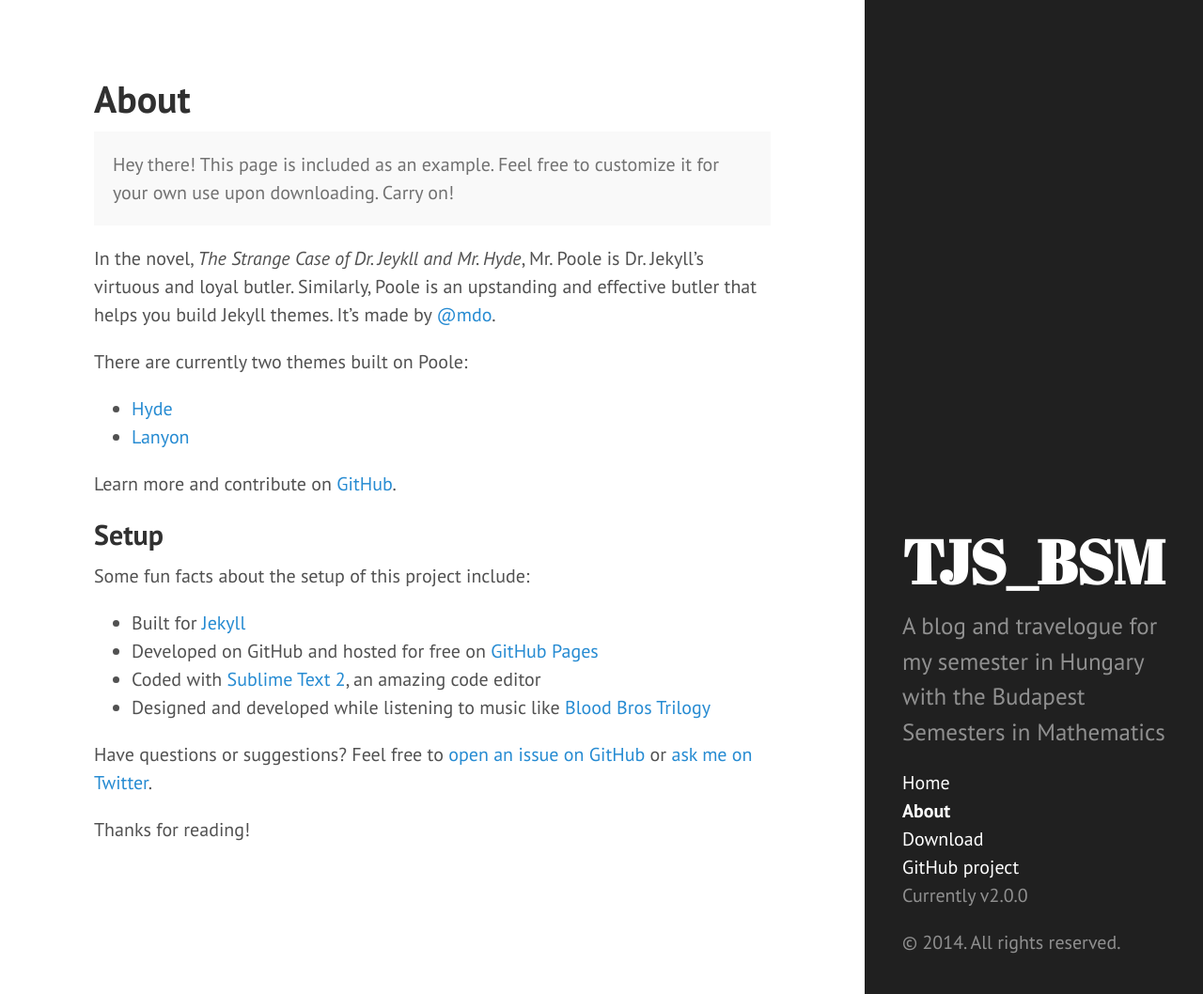
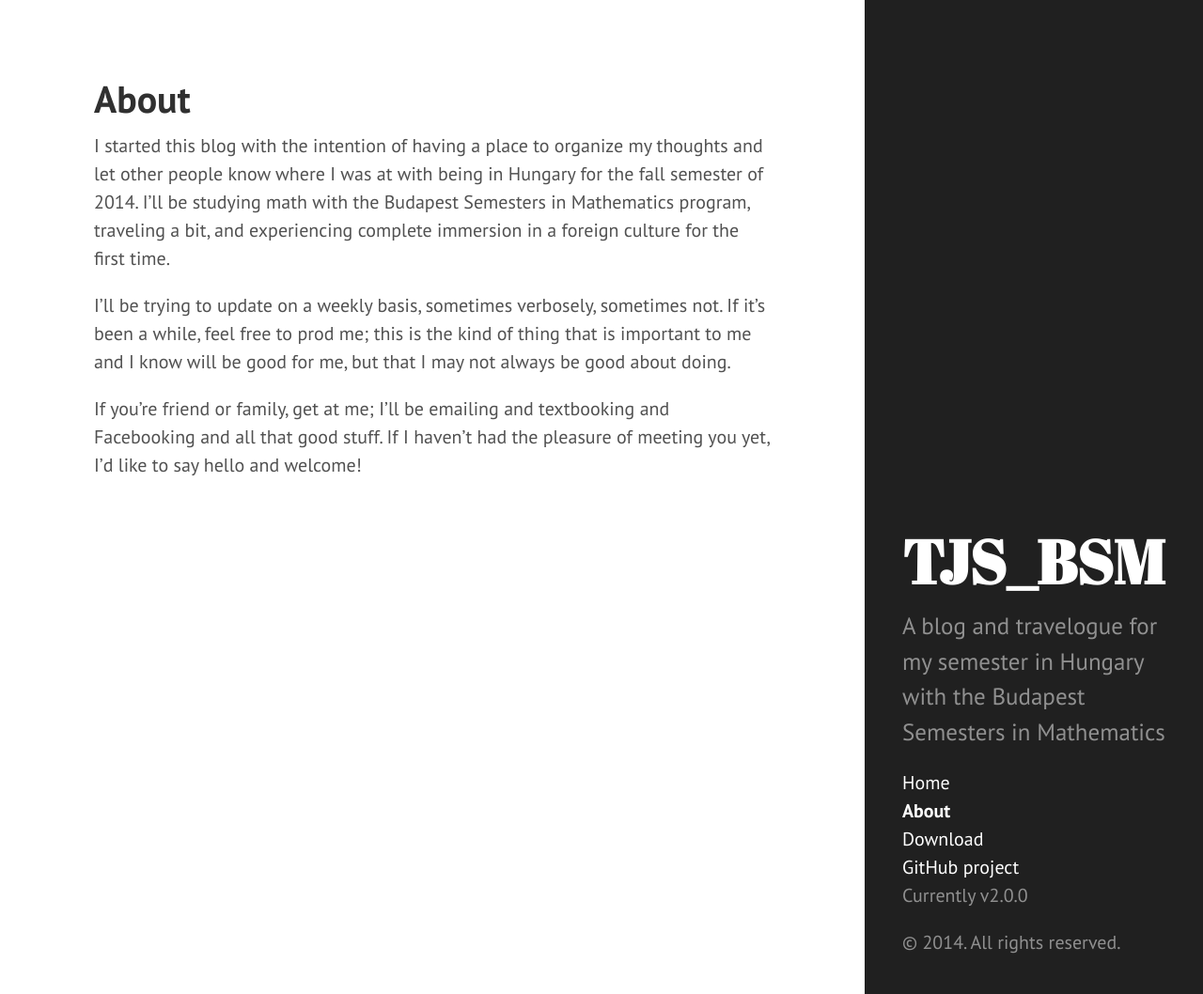
Before and after one commit to tstirrat15/tstirrat15.github.io, a Jekyll site: the page built from about.md, in a window 1280 px wide and 1058 px high. Shown: the whole window at 94% size. Built offline with Jekyll 4.4.1, drawn with Linux system fonts in a browser that asks for light colours; Markdown is read by kramdown in place of the engine named in the settings.

Commit message:
changed about page to my own content

```diff
--- a/about.md
+++ b/about.md
@@ -3,28 +3,8 @@ layout: page
 title: About
 ---
 
-<p class="message">
-  Hey there! This page is included as an example. Feel free to customize it for your own use upon downloading. Carry on!
-</p>
+I started this blog with the intention of having a place to organize my thoughts and let other people know where I was at with being in Hungary for the fall semester of 2014. I'll be studying math with the Budapest Semesters in Mathematics program, traveling a bit, and experiencing complete immersion in a foreign culture for the first time.
 
-In the novel, *The Strange Case of Dr. Jeykll and Mr. Hyde*, Mr. Poole is Dr. Jekyll's virtuous and loyal butler. Similarly, Poole is an upstanding and effective butler that helps you build Jekyll themes. It's made by [@mdo](https://twitter.com/mdo).
+I'll be trying to update on a weekly basis, sometimes verbosely, sometimes not. If it's been a while, feel free to prod me; this is the kind of thing that is important to me and I know will be good for me, but that I may not always be good about doing.
 
-There are currently two themes built on Poole:
-
-* [Hyde](http://hyde.getpoole.com)
-* [Lanyon](http://lanyon.getpoole.com)
-
-Learn more and contribute on [GitHub](https://github.com/poole).
-
-## Setup
-
-Some fun facts about the setup of this project include:
-
-* Built for [Jekyll](http://jekyllrb.com)
-* Developed on GitHub and hosted for free on [GitHub Pages](https://pages.github.com)
-* Coded with [Sublime Text 2](http://sublimetext.org), an amazing code editor
-* Designed and developed while listening to music like [Blood Bros Trilogy](https://soundcloud.com/maddecent/sets/blood-bros-series)
-
-Have questions or suggestions? Feel free to [open an issue on GitHub](https://github.com/poole/issues/new) or [ask me on Twitter](https://twitter.com/mdo).
-
-Thanks for reading!
+If you're friend or family, get at me; I'll be emailing and textbooking and Facebooking and all that good stuff. If I haven't had the pleasure of meeting you yet, I'd like to say hello and welcome!
```
